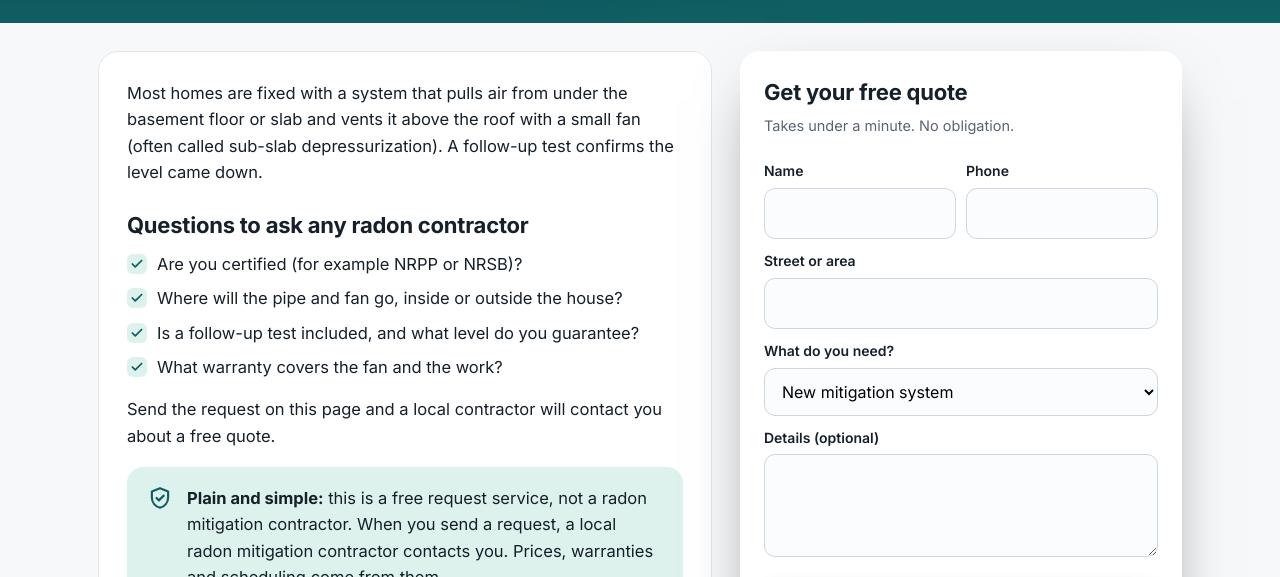
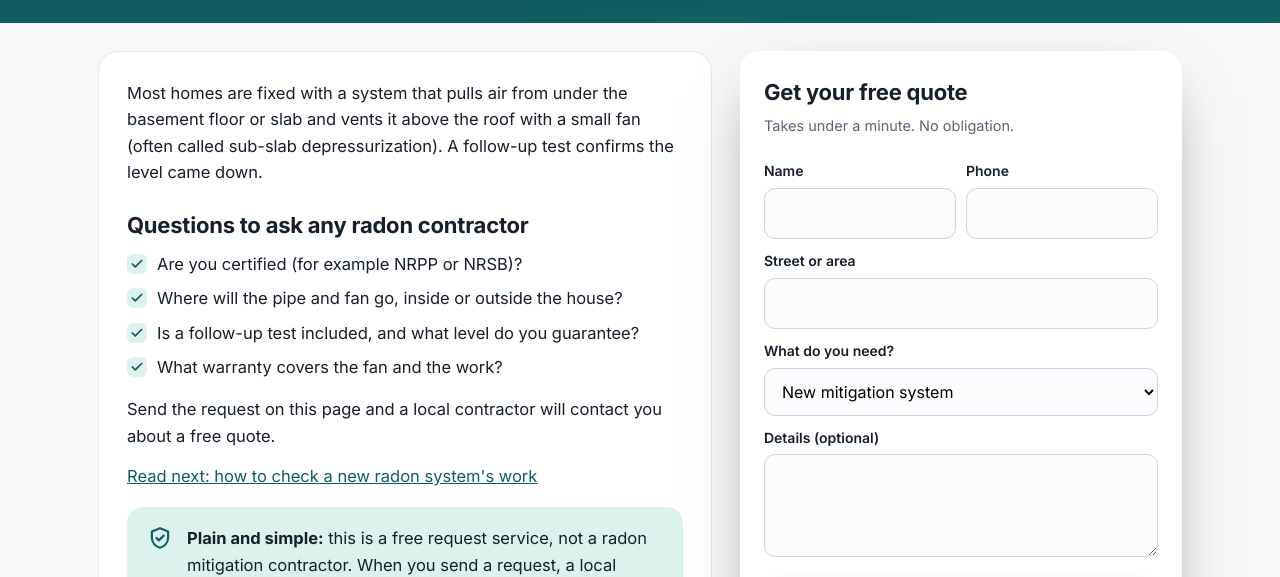
Before and after one commit to seasummit/siouxfallsradonremoval, a plain HTML site: page radon-mitigation-system/index.html in a window 1280 px wide. Shown: the part 211-788 px from the top of the page. Drawn offline with Linux system fonts and the light colour scheme.

Commit message:
Link new radon article

```diff
--- a/radon-mitigation-system/index.html
+++ b/radon-mitigation-system/index.html
@@ -98,7 +98,7 @@ footer.f h4{color:#fff;margin:0 0 10px;font-size:15px}footer.f ul{list-style:non
 <article class="body"><p>Most homes are fixed with a system that pulls air from under the basement floor or slab and vents it above the roof with a small fan (often called sub-slab depressurization). A follow-up test confirms the level came down.</p>
 <h2>Questions to ask any radon contractor</h2>
 <ul class="checks"><li>Are you certified (for example NRPP or NRSB)?</li><li>Where will the pipe and fan go, inside or outside the house?</li><li>Is a follow-up test included, and what level do you guarantee?</li><li>What warranty covers the fan and the work?</li></ul>
-<p>Send the request on this page and a local contractor will contact you about a free quote.</p><div style="margin-top:18px"><div class="note"><span class="ic"><svg viewBox="0 0 24 24" aria-hidden="true"><path d="M12 3 4.5 6v5.5c0 4.6 3.2 8.3 7.5 9.5 4.3-1.2 7.5-4.9 7.5-9.5V6Z" fill="none" stroke="currentColor" stroke-width="2" stroke-linejoin="round"/><path d="m8.8 12 2.2 2.2 4.4-4.4" fill="none" stroke="currentColor" stroke-width="2" stroke-linecap="round" stroke-linejoin="round"/></svg></span><p><b>Plain and simple:</b> this is a free request service, not a radon mitigation contractor. When you send a request, a local radon mitigation contractor contacts you. Prices, warranties and scheduling come from them.</p></div></div></article>
+<p>Send the request on this page and a local contractor will contact you about a free quote.</p><p><a href="/after-radon-mitigation-sioux-falls/">Read next: how to check a new radon system's work</a></p><div style="margin-top:18px"><div class="note"><span class="ic"><svg viewBox="0 0 24 24" aria-hidden="true"><path d="M12 3 4.5 6v5.5c0 4.6 3.2 8.3 7.5 9.5 4.3-1.2 7.5-4.9 7.5-9.5V6Z" fill="none" stroke="currentColor" stroke-width="2" stroke-linejoin="round"/><path d="m8.8 12 2.2 2.2 4.4-4.4" fill="none" stroke="currentColor" stroke-width="2" stroke-linecap="round" stroke-linejoin="round"/></svg></span><p><b>Plain and simple:</b> this is a free request service, not a radon mitigation contractor. When you send a request, a local radon mitigation contractor contacts you. Prices, warranties and scheduling come from them.</p></div></div></article>
 <div class="stick"><div class="fcard" id="quote">
 <h2>Get your free quote</h2>
 <p class="sub">Takes under a minute. No obligation.</p>
```
